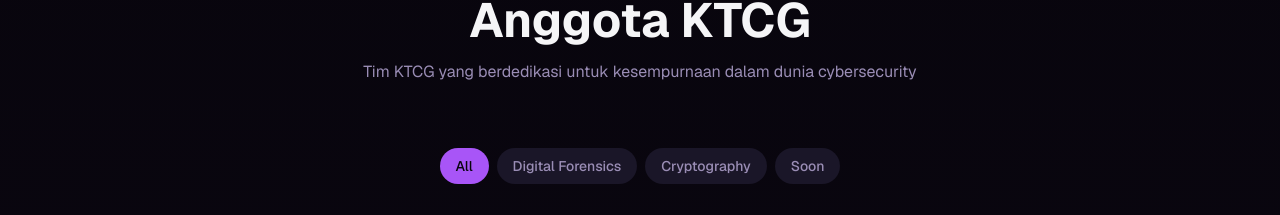
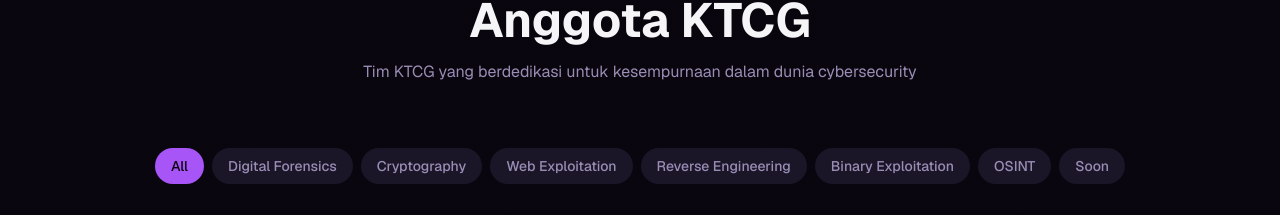
Before and after one commit to Nothingness1312/ktcgweb, a Next.js app: page / in a window 1280 px wide. Shown: the part 1468-1683 px from the top of the page. Built offline with nearby package versions, Linux system fonts and the light colour scheme.

Commit message:
update role lg dn lg

```diff
--- a/app/page.tsx
+++ b/app/page.tsx
@@ -151,7 +151,7 @@ export default function Home() {
           </div>
           {/* Role Filter */}
           <div className="flex flex-wrap justify-center gap-2 mb-8 fade-in-up">
-            {['All', 'Digital Forensics', 'Cryptography', 'Soon'].map((role) => (
+            {['All', 'Digital Forensics', 'Cryptography', 'Web Exploitation', 'Reverse Engineering', 'Binary Exploitation', 'OSINT', 'Soon'].map((role) => (
               <button
                 key={role}
                 onClick={() => setSelectedRole(role)}
```
